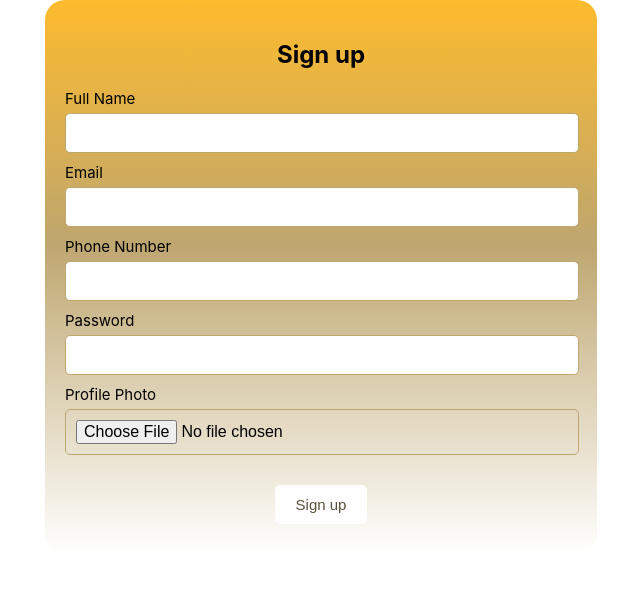
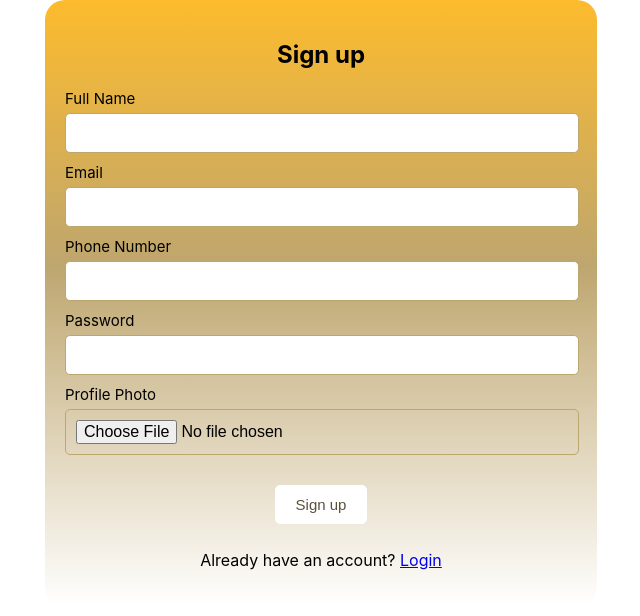
Before and after one commit to Sakui-ph/secure-development, a React (Create React App) app in the folder client/: page / in a window 1280 px wide. Shown: the top 616 px of the page, without its empty margins (319-959 px from the left). Built offline with nearby package versions, Linux system fonts and the light colour scheme; the HTML template or start-up script is replaced by a standard one.

Commit message:
added link for login and signup

```diff
--- a/client/src/components/login.js
+++ b/client/src/components/login.js
@@ -85,6 +85,8 @@
 				<button onClick={handleSubmit} className="btn" type="submit">
 					Login
 				</button>
+
+				<p>Don't have an account? <a href="/">Sign up</a></p>
 			</form>
 		</div>
 	);
--- a/client/src/components/signup.js
+++ b/client/src/components/signup.js
@@ -192,6 +192,8 @@
 				<button onClick={handleSubmit} className="btn" type="submit">
 					Sign up
 				</button>
+
+				<p>Already have an account? <a href="/login">Login</a></p>
 			</form>
 		</div>
 	);
```
